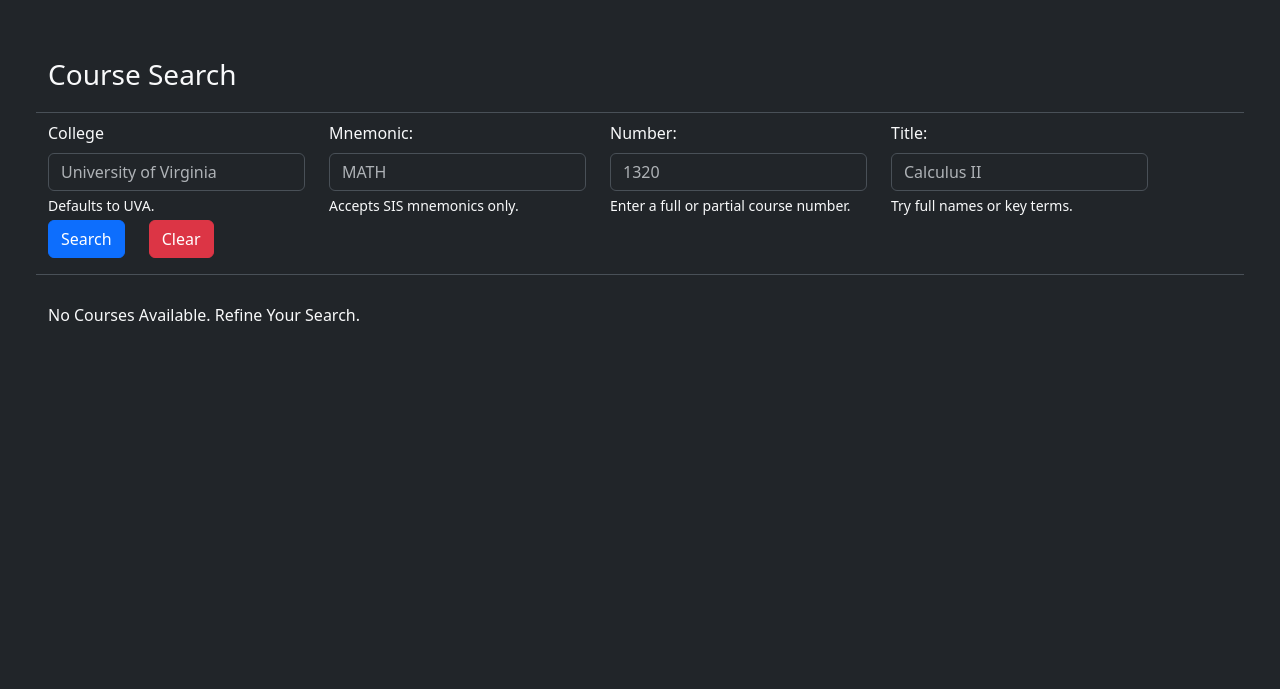
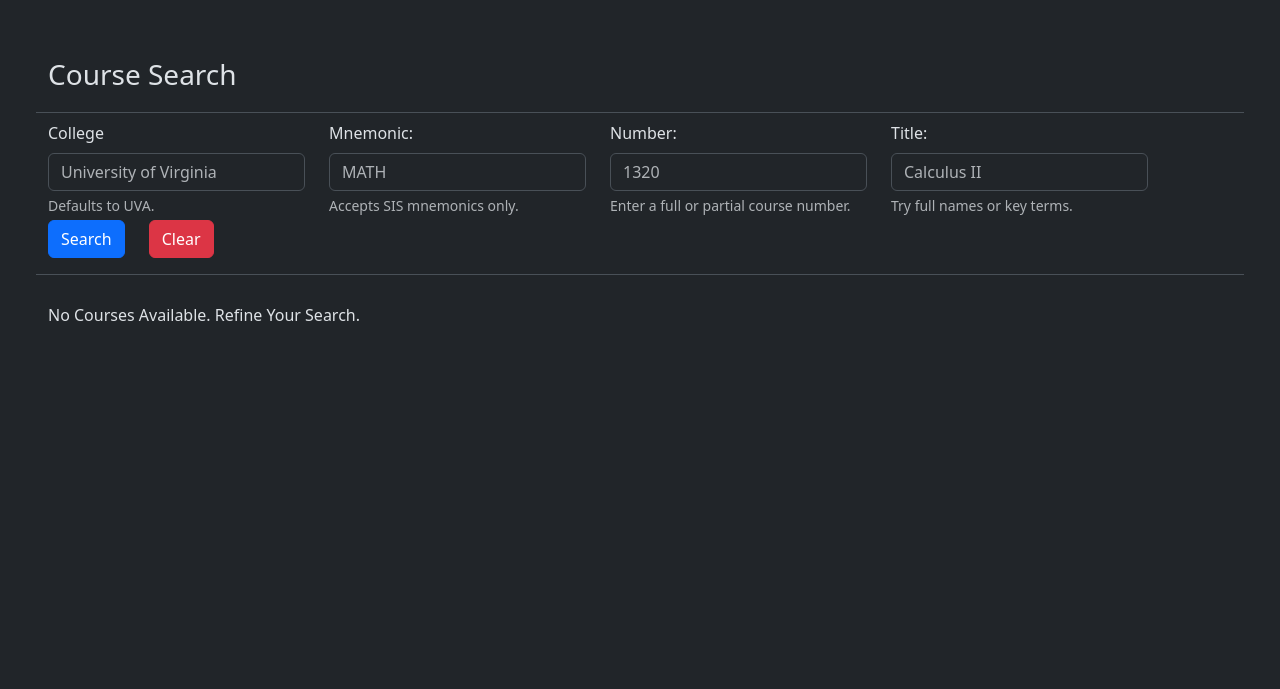
Before and after one commit to scottrmattix/transfer-guide, a Django app: page / in a window 1280 px wide. Shown: the part 70-759 px from the top of the page. Run offline with Django 4.2, Linux system fonts and the light colour scheme; the visitor is signed in with stand-in values (Sample User, id 1); parts of the project's set-up code (start-up, migrations or seed data) failed here and were passed over; some libraries are stand-ins or nearby versions.

Commit message:
Potentially set up the foundation for dark mode

```diff
--- a/templates/base.html
+++ b/templates/base.html
@@ -18,8 +18,9 @@
         margin-top: 15vh;
         margin-bottom: 5vh;
     }
-    #profile-dropdown:hover{
+    #profile-dropdown:hover, #profile-dropdown:focus{
         background-color: rgb(235, 235, 235);
+        color: black;
     }
     .pt-2{
         color:black;
@@ -29,7 +30,7 @@
     }
 </style>
 {% endif %}
-<body class="bg-dark d-flex flex-column align-items-center">
+<body class="d-flex flex-column align-items-center">
     {% if user.is_authenticated%}
         <nav class="navbar fixed-top w-100 bg-light d-flex align-items-center">
             <ul class="d-flex flex-row align-items-center">
--- a/templates/search.html
+++ b/templates/search.html
@@ -17,7 +17,7 @@
     {% bootstrap_messages %}
 
     {% block content %}
-    <content class="text-light">
+    <content class>
       {% include "messages.html" with messages=messages%}
 
       <div class="container-fluid px-5 py-2" align="left">
@@ -34,22 +34,22 @@
                 <option value="{{ c }}">
               {% endfor %}
             </datalist>
-            <div class="form-text text-light">Defaults to UVA.</div>
+            <div class="form-text">Defaults to UVA.</div>
           </div>
           <div class="col-auto">
             <label for="mnemonic" class="form-label">Mnemonic:</label>
             <input type="text" id="mnemonic" name="mnemonic" maxlength="4" class="form-control" value="{{request.session.search.mnemonic}}" placeholder="MATH"  onkeydown="return /[a-zA-Z0-9]/i.test(event.key)">
-            <div class="form-text text-light">Accepts SIS mnemonics only.</div>
+            <div class="form-text">Accepts SIS mnemonics only.</div>
           </div>
           <div class="col-auto">
             <label for="number" class="form-label">Number:</label>
             <input type="text" id="number" name="number" maxlength="4" class="form-control" value="{{request.session.search.number}}" placeholder="1320" onkeydown="return /[a-zA-Z0-9]/i.test(event.key)">
-            <div class="form-text text-light">Enter a full or partial course number.</div>
+            <div class="form-text">Enter a full or partial course number.</div>
           </div>
           <div class="col-auto">
             <label for="name" class="form-label">Title:</label>
             <input type="text" id="name" name="name" maxlength="200" class="form-control" value="{{request.session.search.name}}" placeholder="Calculus II" onkeydown="return /[A-Za-z0-9-',/&:.()?! ]/i.test(event.key)">
-            <div class="form-text text-light">Try full names or key terms.</div>
+            <div class="form-text">Try full names or key terms.</div>
           </div>
           <div class="col-auto">
             <button type="submit" class="btn btn-primary">Search</button>
```
